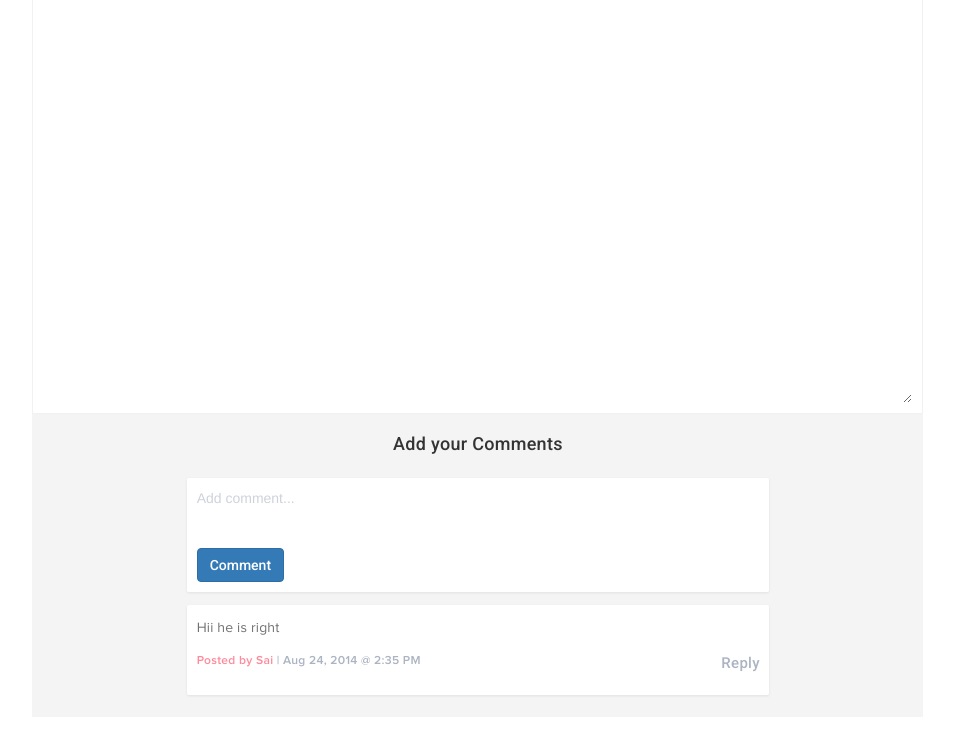
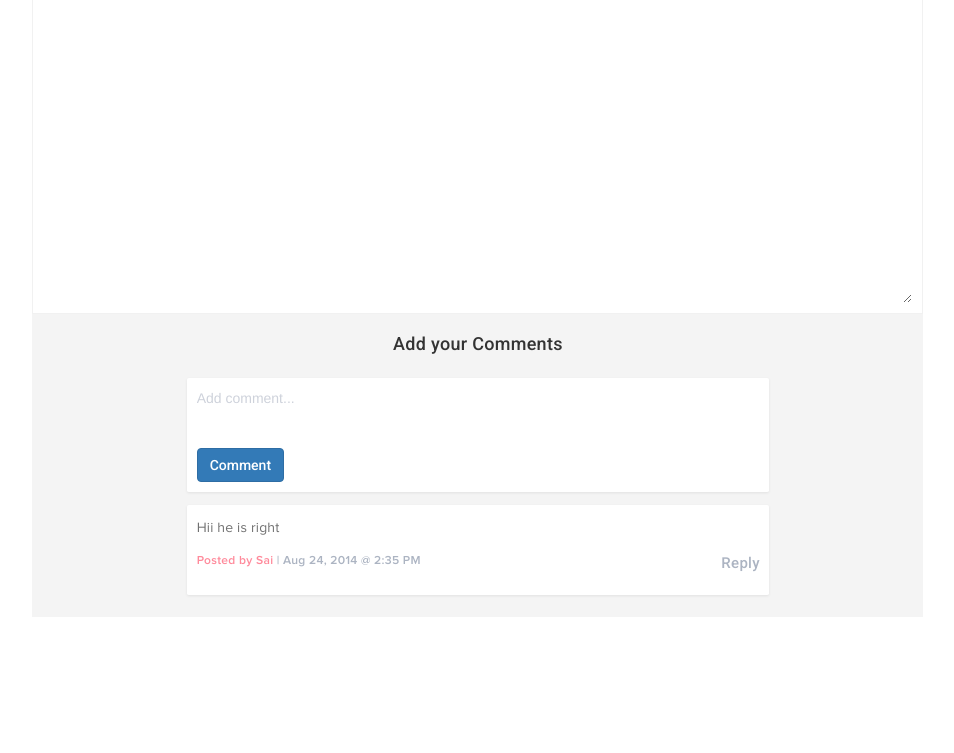
Before and after one commit to startersup/education, a PHP site: page /topic.php?sub=1 in a window 1280 px wide. Shown: the part 509-1262 px from the top of the page, without its empty margins (66-1020 px from the left). After the commit the page ends 1107 px from the top, so only its background shows below. Run offline with PHP 8.4, Linux system fonts and the light colour scheme; data that the repository does not hold is empty.

Commit message:
Update topic.php
ss

```diff
--- a/topic.php
+++ b/topic.php
@@ -164,7 +164,7 @@ include 'config.php';
                                         <p><b>Answer:</b> ".$row['answer']."</p>
                                          <p><b>Explanation:</b></p><textarea style='max-width:1000px;
         width:100%;
-        height:400px;
+        min-height:300px;
         font-size:15px;
          font-family:'proximanovasemibold';' readonly>".$row['explanation']."</textarea>
                                     </div>";
```
